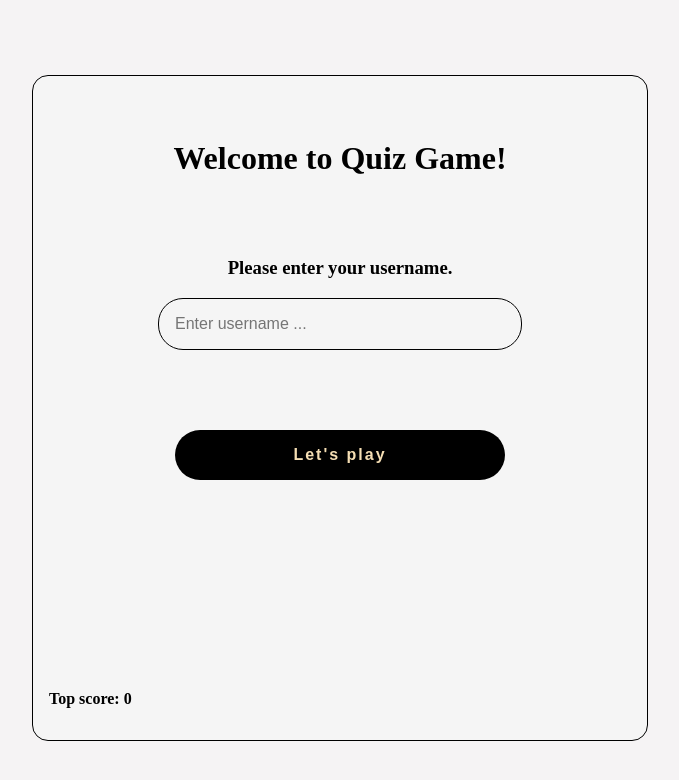
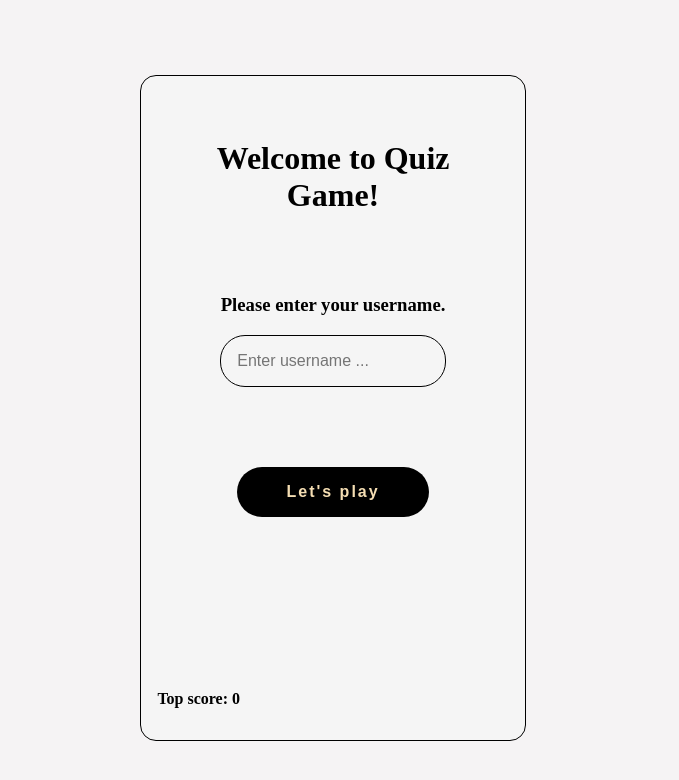
Before and after one commit to unaben/react_quiz_app, a React (Vite) app: page / in a window 1280 px wide. Shown: the top 780 px of the page, without its empty margins (300-979 px from the left). Built offline with nearby package versions, Linux system fonts and the light colour scheme.

Commit message:
reponsiveness adjustment

```diff
--- a/src/App.css
+++ b/src/App.css
@@ -1,5 +1,5 @@
-.App {
+/* .App {
   display: grid;
   grid-template-columns: repeat(auto-fit, minmax(250px, 1fr));
   gap: 1rem;
-}
+} */
--- a/src/components/Card/Card.styles.css
+++ b/src/components/Card/Card.styles.css
@@ -1,6 +1,6 @@
 .card {
   height: 600px;
-  width: 550px;
+  width: 80%;
   background-color: whitesmoke;
   padding: 2rem;
   border-radius: 1rem;
```
